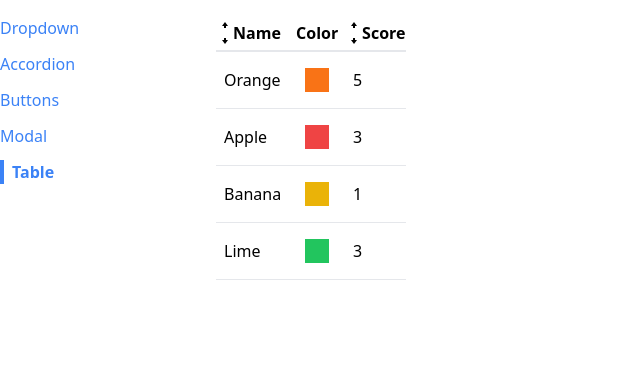
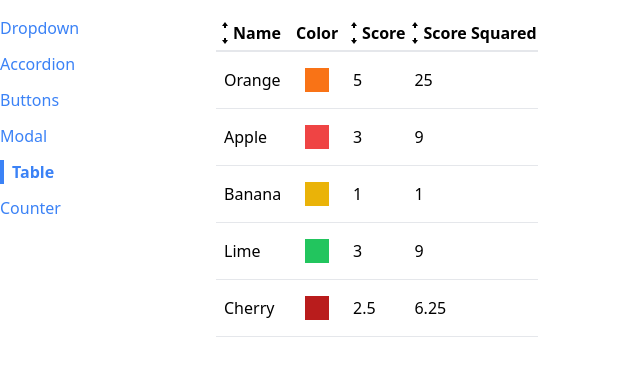
Before and after one commit to daublelilly/react-learning, a React (Create React App) app: page /table in a window 1280 px wide. Shown: the top 376 px of the page, without its empty margins (0-640 px from the left). Built offline with nearby package versions, Linux system fonts and the light colour scheme.

Commit message:
finish 17, start 18

```diff
--- a/src/App.js
+++ b/src/App.js
@@ -5,6 +5,7 @@
 import ButtonPage from './pages/ButtonPage';
 import ModalPage from './pages/ModalPage';
 import TablePage from './pages/TablePage';
+import CounterPage from './pages/CounterPage';
 
 function App() {
   return (
@@ -26,6 +27,9 @@
         <Route path="/table">
           <TablePage />
         </Route>
+        <Route path="/counter">
+          <CounterPage initialCount={10} />
+        </Route>
       </div>
     </div>
   );
--- a/src/components/Sidebar.js
+++ b/src/components/Sidebar.js
@@ -7,6 +7,7 @@
     { label: 'Buttons', path: '/buttons' },
     { label: 'Modal', path: '/modal' },
     { label: 'Table', path: '/table' },
+    { label: 'Counter', path: '/counter' },
   ];
 
   const renderedLinks = links.map((link) => {
--- a/src/components/SortableTable.js
+++ b/src/components/SortableTable.js
@@ -1,33 +1,11 @@
-import { useState } from 'react';
 import { GoArrowSmallDown, GoArrowSmallUp} from 'react-icons/go';
 import Table from './Table';
+import useSort from '../hooks/use-sort';
 
 function SortableTable(props) {
 
-  const [sortOrder, setSortOrder] = useState(null);
-  const [sortBy, setSortBy] = useState(null);
   const { config, data } = props;
-
-  const handleClick = (label) => {
-
-    if(sortBy && label !== sortBy) {
-      setSortOrder('asc');
-      setSortBy(label);
-
-      return;
-    }
-
-    if(sortOrder === null) {
-      setSortOrder('asc');
-      setSortBy(label);
-    } else if(sortOrder === 'asc') {
-      setSortOrder('desc');
-      setSortBy(label);
-    } else if(sortOrder === 'desc') {
-      setSortOrder(null);
-      setSortBy(null);
-    }
-  }
+  const {sortOrder, sortBy, sortedData, setSortColumn} = useSort(data, config);
 
   const updatedConfig = config.map((column) => {
 
@@ -40,7 +18,7 @@
 
       ...column,
       header: () =>
-        <th className="cursor-pointer hover:bg-gray-100" onClick={() => handleClick(column.label)}>
+        <th className="cursor-pointer hover:bg-gray-100" onClick={() => setSortColumn(column.label)}>
           <div className="flex items-center">
             {getIcons(column.label, sortBy, sortOrder)}
 
@@ -49,27 +27,6 @@
         </th>
     };
   });
-
-  let sortedData = data;
-  if(sortOrder && sortBy) {
-
-    const { sortValue } = config.find(column => column.label === sortBy);
-    sortedData = [...data].sort((a, b) => {
-
-      const valueA = sortValue(a);
-      const valueB = sortValue(b);
-
-      const reverseOrder = sortOrder === 'asc' ? 1 : -1;
-
-      if(typeof valueA === 'string') {
-
-        return valueA.localeCompare(valueB) * reverseOrder;
-      } else {
-
-        return (valueA - valueB) * reverseOrder;
-      }
-    });
-  }
 
   return (
       <Table {...props} data={sortedData} config={updatedConfig}></Table>
--- /dev/null
+++ b/src/hooks/use-counter.js
@@ -0,0 +1,23 @@
+import { useState, useEffect } from 'react';
+
+function useCounter(initialCount) {
+
+  const [count, setCount] = useState(initialCount);
+
+  useEffect(() => {
+
+    console.log(count);
+  }, [count])
+
+  const increment = () => {
+
+    setCount(count+1);
+  }
+
+  return {
+    count,
+    increment
+  }
+}
+
+export default useCounter;
--- /dev/null
+++ b/src/hooks/use-sort.js
@@ -0,0 +1,58 @@
+import { useState } from 'react';
+
+function useSort(data, config) {
+
+  const [sortOrder, setSortOrder] = useState(null);
+  const [sortBy, setSortBy] = useState(null);
+
+  const setSortColumn = (label) => {
+
+    if(sortBy && label !== sortBy) {
+      setSortOrder('asc');
+      setSortBy(label);
+
+      return;
+    }
+
+    if(sortOrder === null) {
+      setSortOrder('asc');
+      setSortBy(label);
+    } else if(sortOrder === 'asc') {
+      setSortOrder('desc');
+      setSortBy(label);
+    } else if(sortOrder === 'desc') {
+      setSortOrder(null);
+      setSortBy(null);
+    }
+  }
+
+  let sortedData = data;
+  if(sortOrder && sortBy) {
+
+    const { sortValue } = config.find(column => column.label === sortBy);
+    sortedData = [...data].sort((a, b) => {
+
+      const valueA = sortValue(a);
+      const valueB = sortValue(b);
+
+      const reverseOrder = sortOrder === 'asc' ? 1 : -1;
+
+      if(typeof valueA === 'string') {
+
+        return valueA.localeCompare(valueB) * reverseOrder;
+      } else {
+
+        return (valueA - valueB) * reverseOrder;
+      }
+    });
+  }
+
+  return {
+    sortOrder,
+    sortBy,
+    sortedData,
+    setSortColumn
+  }
+}
+
+export default useSort;
--- /dev/null
+++ b/src/pages/CounterPage.js
@@ -0,0 +1,16 @@
+import Button from '../components/Button';
+import useCounter from '../hooks/use-counter';
+
+function CounterPage({ initialCount }) {
+
+  const { count, increment } = useCounter(initialCount);
+
+  return <div>
+    <h1>Count is {count}</h1>
+    <Button onClick={increment}>
+      Increment
+    </Button>
+  </div>
+}
+
+export default CounterPage;
--- a/src/pages/TablePage.js
+++ b/src/pages/TablePage.js
@@ -8,6 +8,7 @@
     { name: 'Apple', color: 'bg-red-500', score: 3},
     { name: 'Banana', color: 'bg-yellow-500', score: 1},
     { name: 'Lime', color: 'bg-green-500', score: 3},
+    { name: 'Cherry', color: 'bg-red-700', score: 2.5},
   ];
 
   const config = [
@@ -23,6 +24,11 @@
       sortValue: (fruit) => fruit.score,
       header: () => <th>Score</th>
     },
+    {
+      label: 'Score Squared',
+      render: (fruit) => fruit.score ** 2,
+      sortValue: (fruit) => fruit.score ** 2
+    }
   ];
 
   const keyFn = (fruit) => {
```
